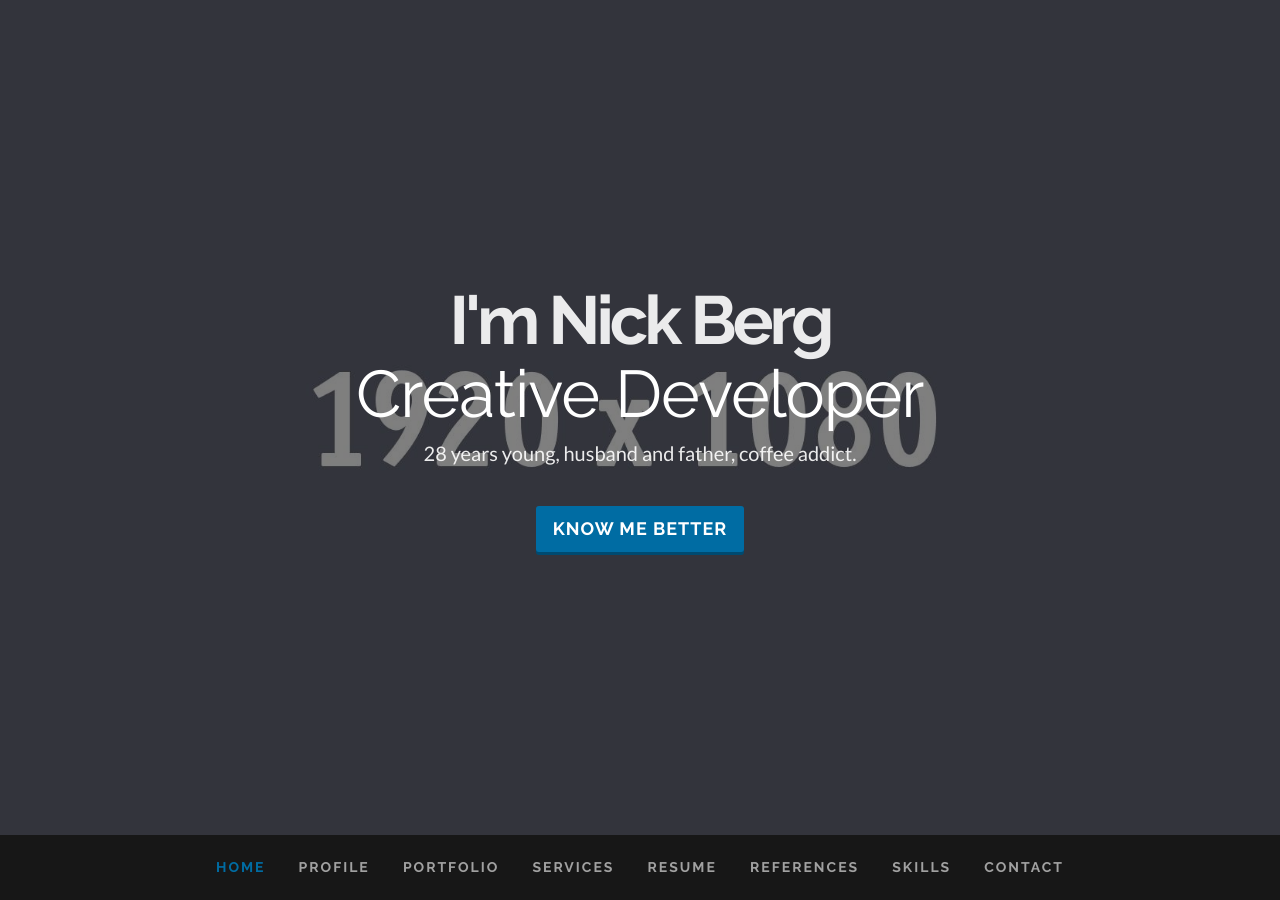
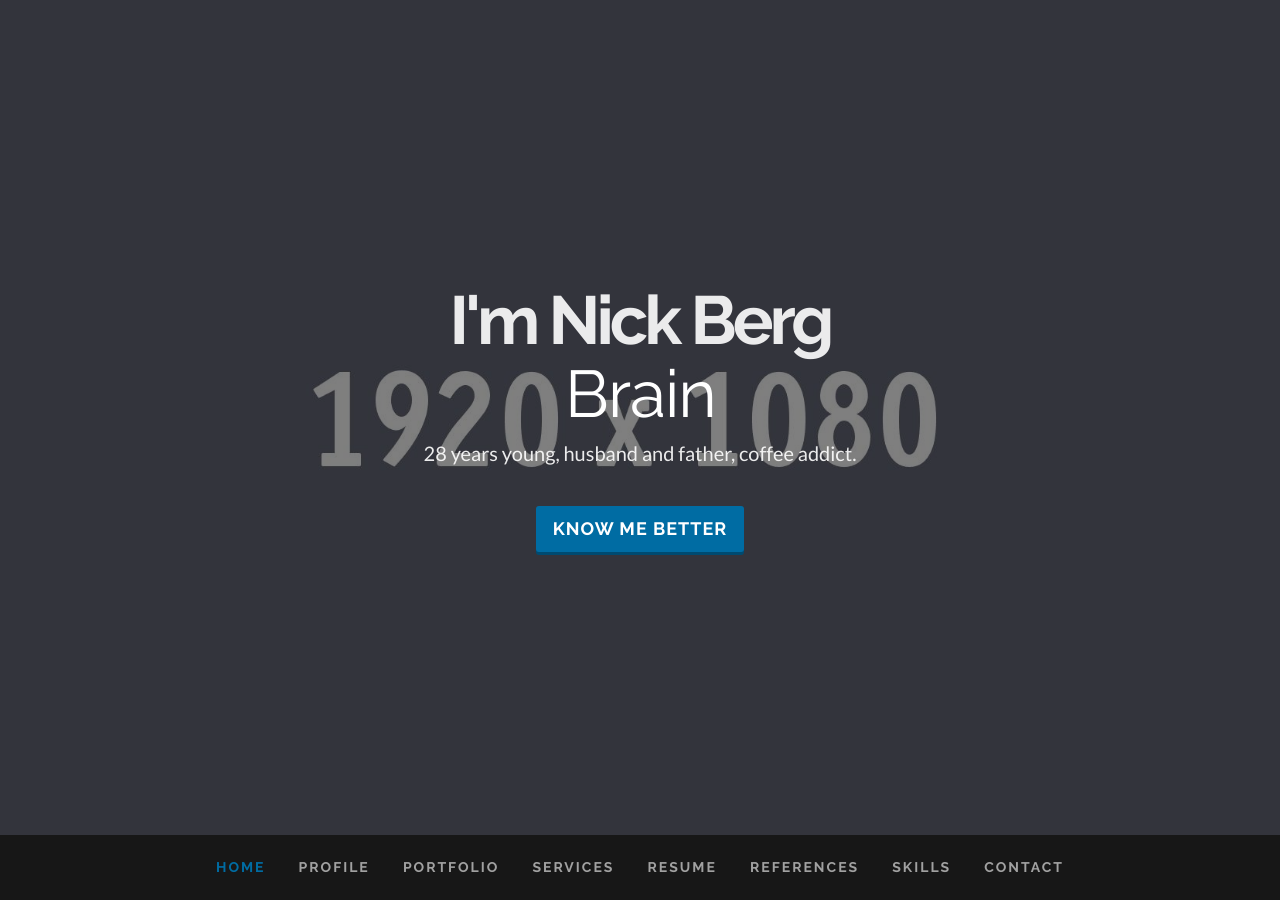
Before and after one commit to clearcareer/Resume, a Jekyll site: the page built from index.html, in a window 1280 px wide and 900 px high. Built offline with Jekyll 4.4.1, drawn with Linux system fonts in a browser that asks for light colours; some web fonts are replaced.

Commit message:
Working Rotator

```diff
--- a/index.html
+++ b/index.html
@@ -2,6 +2,7 @@
 layout: default
 color: blue
 title: Resume Template
+occupation: Brain
 occupations:
     - title: "Creative Developer"
     - title: "UI / UX Designer"
@@ -25,10 +26,11 @@
                 </h1>
 
                 <h1 class="small"><span id="js-rotating">
-
+                    {{ page.occupation }}
                     {% for occupation in page.occupations %}
-                        {{ occupation.title }} |
+                       | {{ occupation.title }}
                     {% endfor %}
+
                 </span></h1>
 
                 <p>28 years young, husband and father, coffee addict.</p>
```
